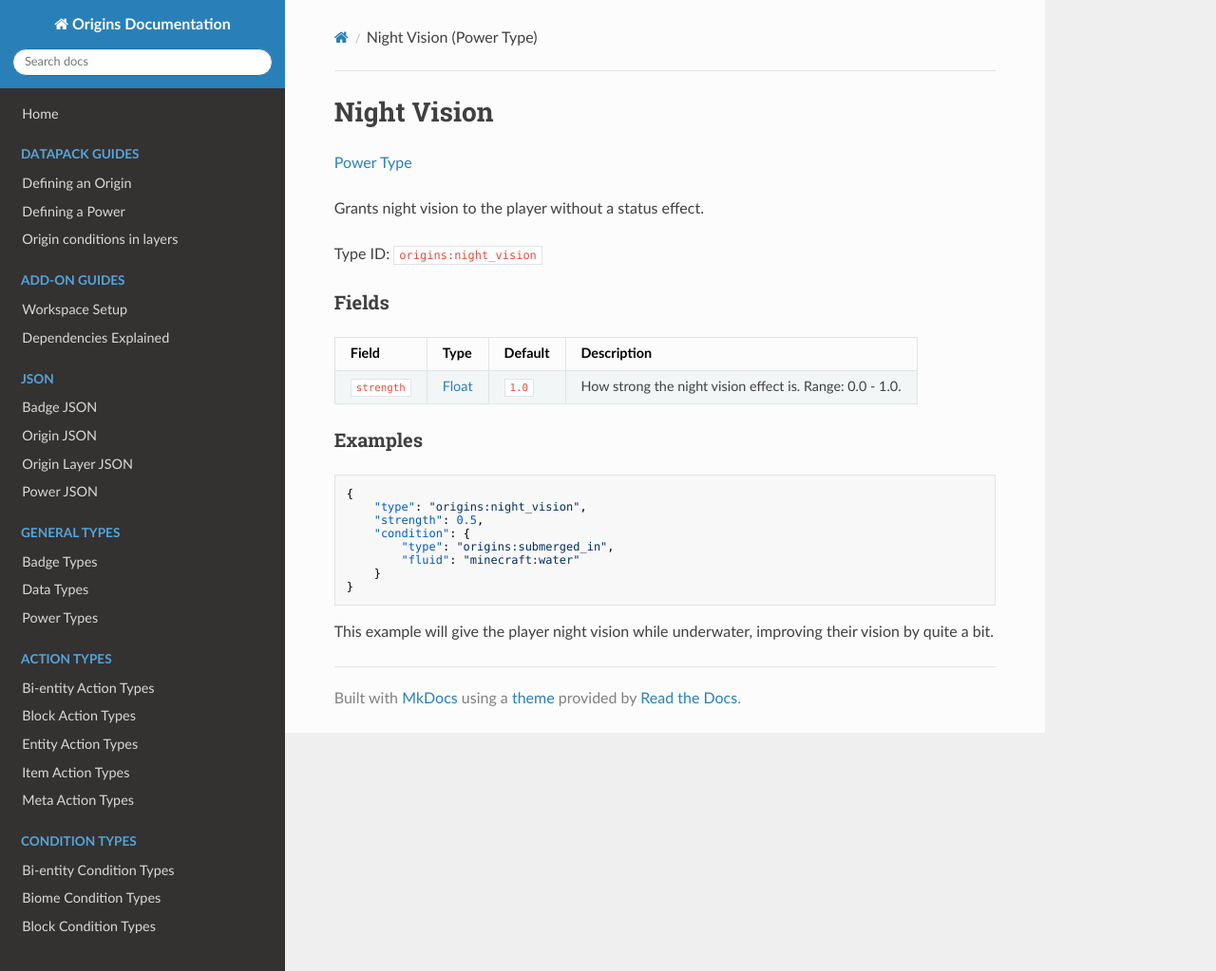
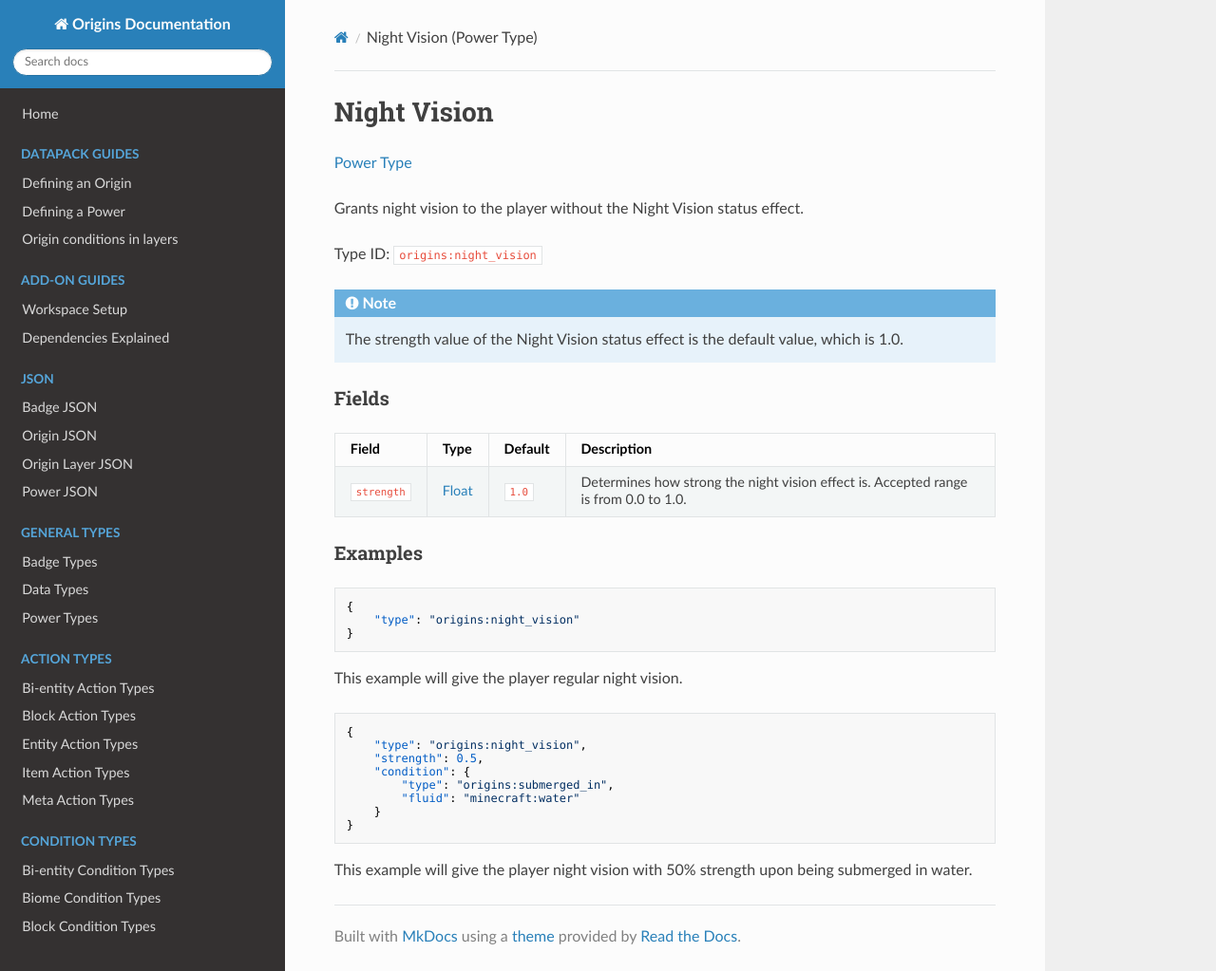
Before and after one commit to apace100/origins-docs, an MkDocs documentation site: the page built from docs/types/power_types/night_vision.md, in a window 1280 px wide and 1023 px high. Shown: the whole window at 95% size. Built offline with MkDocs 1.6.1, drawn with Linux system fonts in a browser that asks for light colours; nearby versions of some CDN libraries.

Commit message:
Updated `night_vision.md` (Power Type) * Changed the description of the power type a bit * Changed the description of the `strength` field a bit + Added another example * Changed the description of the old example a bit

````diff
--- a/docs/types/power_types/night_vision.md
+++ b/docs/types/power_types/night_vision.md
@@ -7,19 +7,34 @@ date: 2021-04-08
 
 [Power Type](../power_types.md)
 
-Grants night vision to the player without a status effect.
+Grants night vision to the player without the Night Vision status effect.
 
 Type ID: `origins:night_vision`
+
+
+!!! note
+
+    The strength value of the Night Vision status effect is the default value, which is 1.0.
 
 
 ### Fields
 
 Field  | Type | Default | Description
 -------|------|---------|-------------
-`strength` | [Float](../data_types/float.md) | `1.0` | How strong the night vision effect is. Range: 0.0 - 1.0.
+`strength` | [Float](../data_types/float.md) | `1.0` | Determines how strong the night vision effect is. Accepted range is from 0.0 to 1.0.
 
 
 ### Examples
+
+```json
+{
+    "type": "origins:night_vision"
+}
+```
+
+This example will give the player regular night vision.
+<br>
+
 
 ```json
 {
@@ -32,4 +47,4 @@ Field  | Type | Default | Description
 }
 ```
 
-This example will give the player night vision while underwater, improving their vision by quite a bit.
+This example will give the player night vision with 50% strength upon being submerged in water.
````
